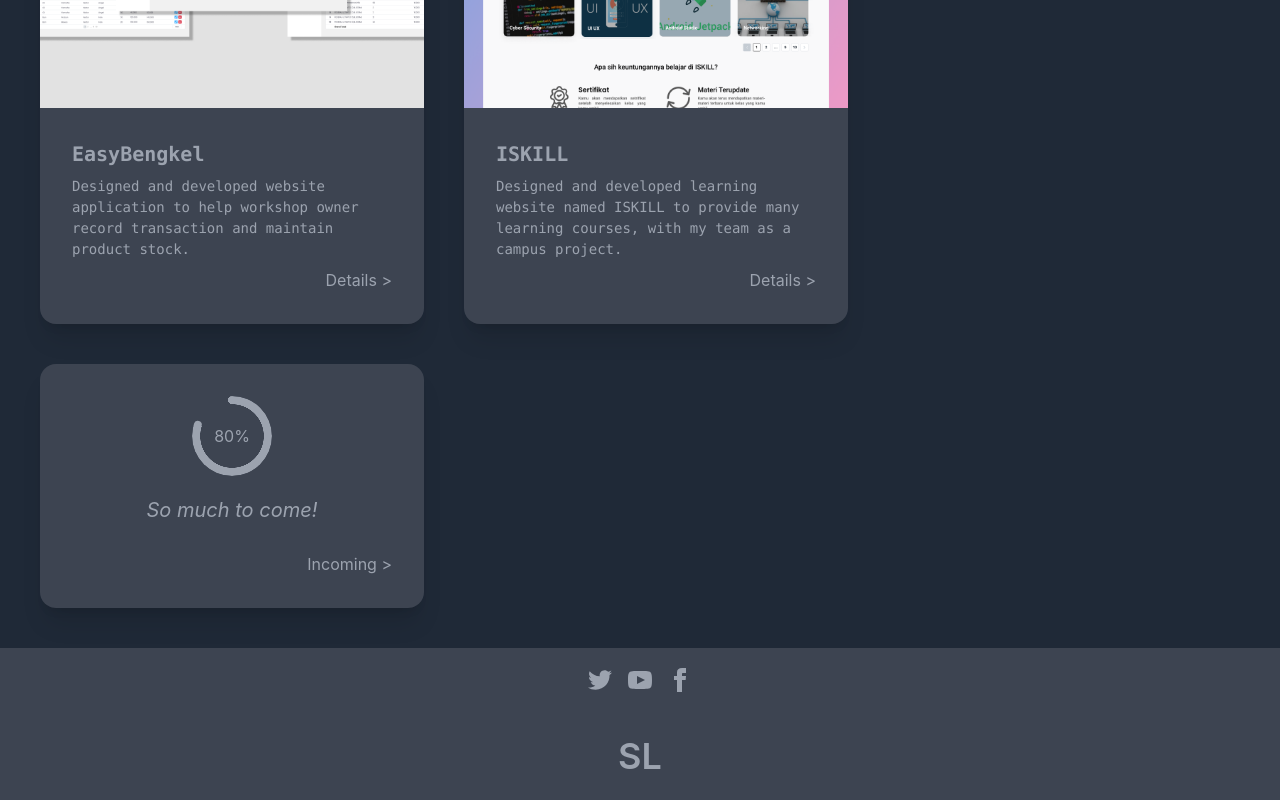
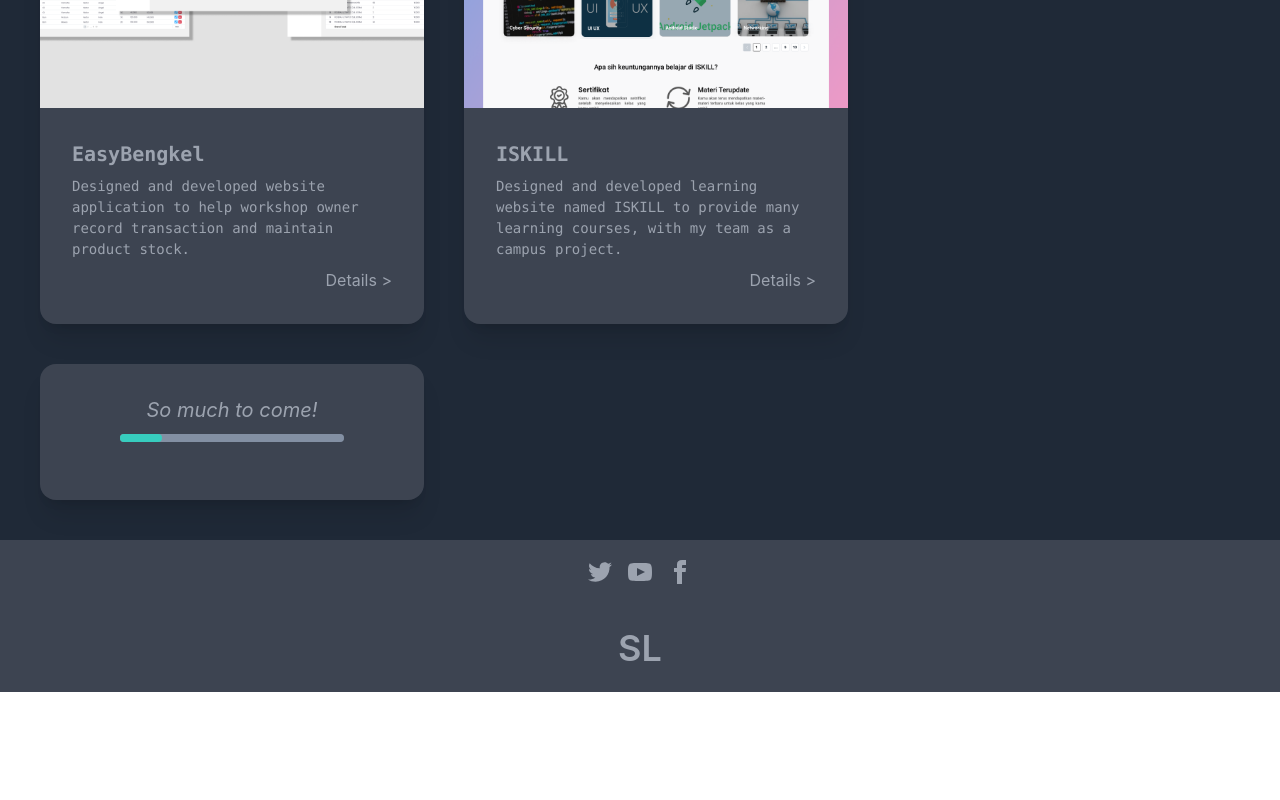
Before and after one commit to stefanus2709/stefanus2709.github.io, a React (Create React App) app: page /experience in a window 1280 px wide. Shown: the part 1172-1972 px from the top of the page. After the commit the page ends 1864 px from the top, so only its background shows below. Built offline with nearby package versions, Linux system fonts and the light colour scheme.

Commit message:
[change] web design

```diff
--- a/src/components/Experience/ExperienceContent.jsx
+++ b/src/components/Experience/ExperienceContent.jsx
@@ -78,20 +78,20 @@ const ExperienceContent = (props) => {
                 hover:scale-105 hover:duration-700 hover:ease-in-out">
                     <div className="card-body dark:text-gray-400 text-black">
                         <div className='text-center items-center mb-5'>
-                            <div className="radial-progress mb-5" style={{"--value":80}}>80%</div>
+                            {/* <div className="radial-progress mb-5" style={{"--value":80}}>80%</div> */}
                             {/* <button className="btn btn-square loading"></button> */}
                             <div>
                                 <p className='text-xl italic'>So much to come!</p>
+                                <progress className="progress progress-accent w-56 bg-slate-400"></progress>
                             </div>
-
                         </div>
-                        <div className="card-actions justify-end">
+                        {/* <div className="card-actions justify-end">
                             <Link className="dark:text-gray-400 text-black">
                                 <div className='flex flex-row items-center'>
                                     Incoming {'>'}
                                 </div>
                             </Link>
-                        </div>
+                        </div> */}
                     </div>
                 </div>
             </div>
```
